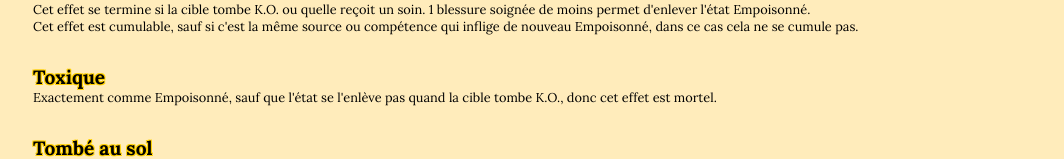
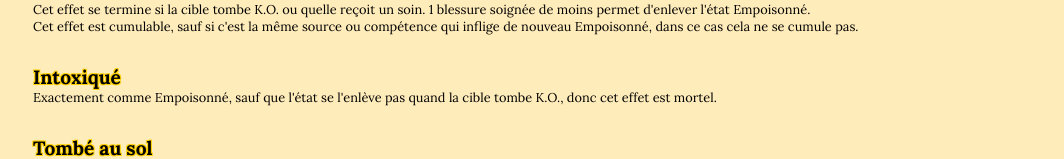
Before and after one commit to Sourdeval/Omnak, an Angular app: page /rules in a window 1280 px wide. Shown: the part 1833-1992 px from the top of the page, without its empty margins (107-1171 px from the left). Built offline with nearby package versions, Linux system fonts and the light colour scheme.

Commit message:
[Rules] Renommer "Toxique" en "Intoxiqué"

```diff
--- a/src/app/rules/rules.component.html
+++ b/src/app/rules/rules.component.html
@@ -115,7 +115,7 @@
     Cet effet est cumulable, sauf si c'est la même source ou compétence qui inflige de nouveau Empoisonné, dans ce cas
     cela ne se cumule pas.</h6>
 
-<h4>Toxique</h4>
+<h4>Intoxiqué</h4>
 
 <h6>Exactement comme Empoisonné, sauf que l'état se l'enlève pas quand la cible tombe K.O., donc cet effet est mortel.
 </h6>
--- a/src/app/way/ways.ts
+++ b/src/app/way/ways.ts
@@ -164,7 +164,7 @@ export let ways: Way[] = [
         skills: [
             { name: "Venin", type: TypeSkill.Apothicaire, difficulty: '3 D', effects: ['A appliquer sur une flèche ou une arme.', "Inflige Empoisonné 3"] },
             { name: "Piqûre", type: TypeSkill.Apothicaire, difficulty: '3 D', effects: ['A appliquer sur une flèche ou une arme.', "Inflige 1 blessure"] },
-            { name: "Anti-Venin", type: TypeSkill.Apothicaire, difficulty: '3 D', effects: ['A consommer.', "Enlève les états Empoisonné et Toxique"] },
+            { name: "Anti-Venin", type: TypeSkill.Apothicaire, difficulty: '3 D', effects: ['A consommer.', "Enlève les états Empoisonné et Intoxiqué"] },
         ]
     },
     {
```
